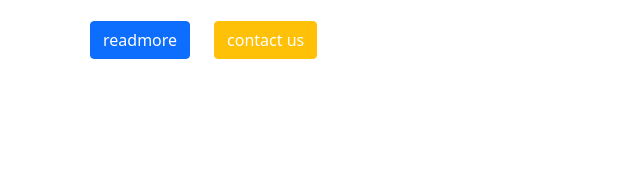
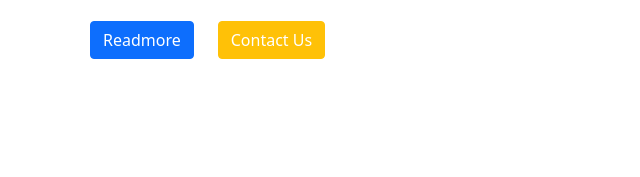
Before and after one commit to Arun7227/bluekcode-task, a plain HTML site: page index.html in a window 1280 px wide. Shown: the part 307-484 px from the top of the page, 0-640 px from the left. Drawn offline with Linux system fonts and the light colour scheme.

Commit message:
second commit

```diff
--- a/index.html
+++ b/index.html
@@ -67,8 +67,8 @@
                       </p>
                   </div>
                   <div class="card-footer  d-flex  card1-footer d-flex justify-content-start">
-                      <button class="btn btn-primary text-white me-4">readmore</button>
-                      <button class=" btn btn-warning text-white">contact us</button>
+                      <button class="btn btn-primary text-white me-4 text-capitalize">readmore</button>
+                      <button class=" btn btn-warning text-white text-capitalize">contact us</button>
                   </div>
                 </div>
                 <div class="col-12 col-sm-5 order-sm-2 order-1 d-flex justify-content-center align-item-center">
```
